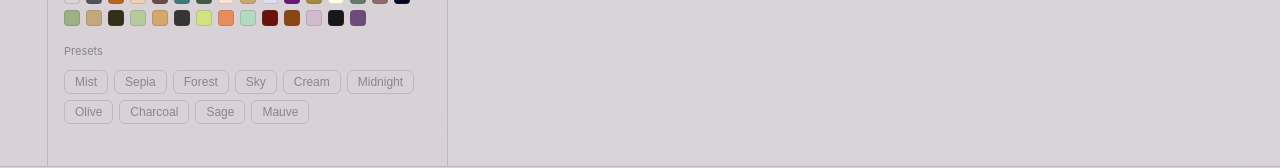
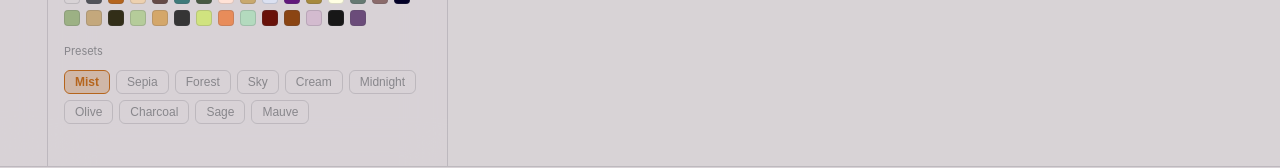
Before and after one commit to NothingFiner/rite, a Vue app: page / in a window 1280 px wide. Both pictures are taken after a click on the button 23 px from the left and 144 px from the top of the page. Shown: the part 598-766 px from the top of the page. Built offline with nearby package versions, Linux system fonts and the light colour scheme.

Commit message:
wip: iteration 3, 4 failing

```diff
--- a/src/components/TextOptionsDrawer.vue
+++ b/src/components/TextOptionsDrawer.vue
@@ -53,9 +53,10 @@
         >
           <option v-for="f in manuscriptFormat.formats" :key="f.id" :value="f.id">{{ f.name }}</option>
         </select>
-        <!-- Render only: a swatch stands for one palette colour and a preset
-             for one theme. Clicks, disabling and the selected marks belong to
-             the theme setters, and they arrive with the theme wiring. -->
+        <!-- Colour applies on the click itself, like the zoom and margin
+             controls beside it, so no confirm step exists. The theme setters
+             refuse a hex another field already holds (useTheme.js), so a
+             click can be handed straight through. -->
         <template v-for="def in swatchRows" :key="def.row">
           <div class="drawer-label">{{ def.label }}</div>
           <div class="swatch-row" :data-row="def.row">
@@ -66,12 +67,20 @@
               class="colour-swatch"
               :data-colour="hex"
               :style="{ background: hex }"
+              @click="theme[def.setter](hex)"
             ></button>
           </div>
         </template>
         <div class="drawer-label">Presets</div>
         <div class="preset-row">
-          <button v-for="entry in THEMES" :key="entry.name" type="button" class="theme-preset">
+          <button
+            v-for="(entry, index) in THEMES"
+            :key="entry.name"
+            type="button"
+            class="theme-preset"
+            :class="{ active: theme.matchedPreset === index }"
+            @click="theme.selectTheme(index)"
+          >
             {{ entry.name }}
           </button>
         </div>
@@ -95,12 +104,12 @@ defineProps({
   manuscriptFormat: { type: Object, required: true },
 })
 
-// Row order is fixed by the drawer layout, so the names travel with one
-// definition instead of three hand-written label/row pairs.
+// Row order is fixed by the drawer layout, so each row's label and setter
+// travel in one definition instead of three hand-written pairs.
 const swatchRows = [
-  { row: 'background', label: 'Background' },
-  { row: 'text', label: 'Text' },
-  { row: 'accent', label: 'Accent' },
+  { row: 'background', label: 'Background', setter: 'selectBackground' },
+  { row: 'text', label: 'Text', setter: 'selectText' },
+  { row: 'accent', label: 'Accent', setter: 'selectAccent' },
 ]
 
 // Palette for the swatch rows: the distinct colours of the theme table, in
@@ -264,4 +273,13 @@ const palette = []
   color: var(--text-secondary);
   font-size: 12px;
 }
+
+/* The current preset marks itself with the zoom control's active grammar, so
+   both marks read as one pattern inside the drawer. */
+.theme-preset.active {
+  background: var(--accent-bg);
+  border-color: var(--accent);
+  color: var(--accent);
+  font-weight: 600;
+}
 </style>
```
